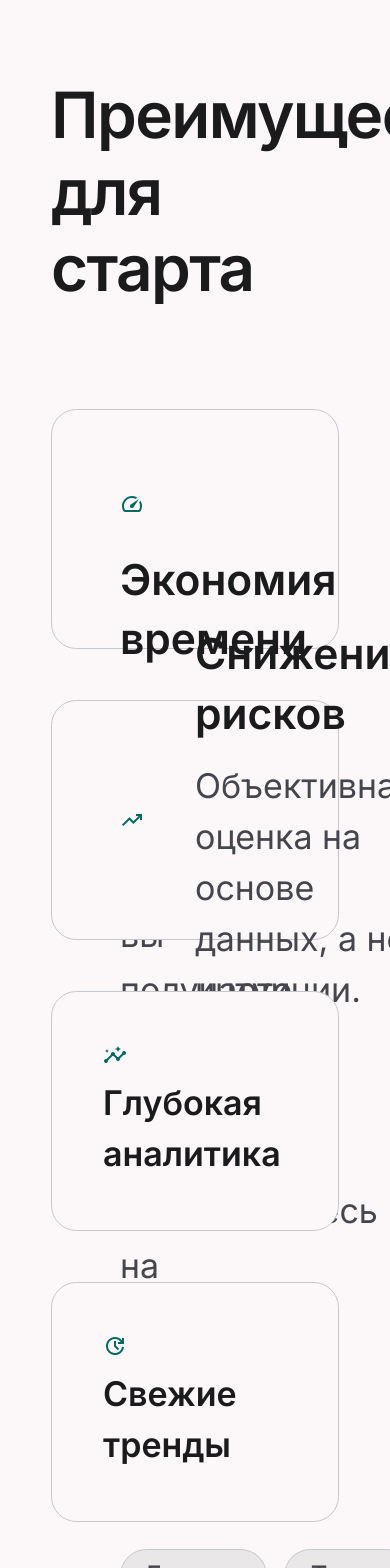
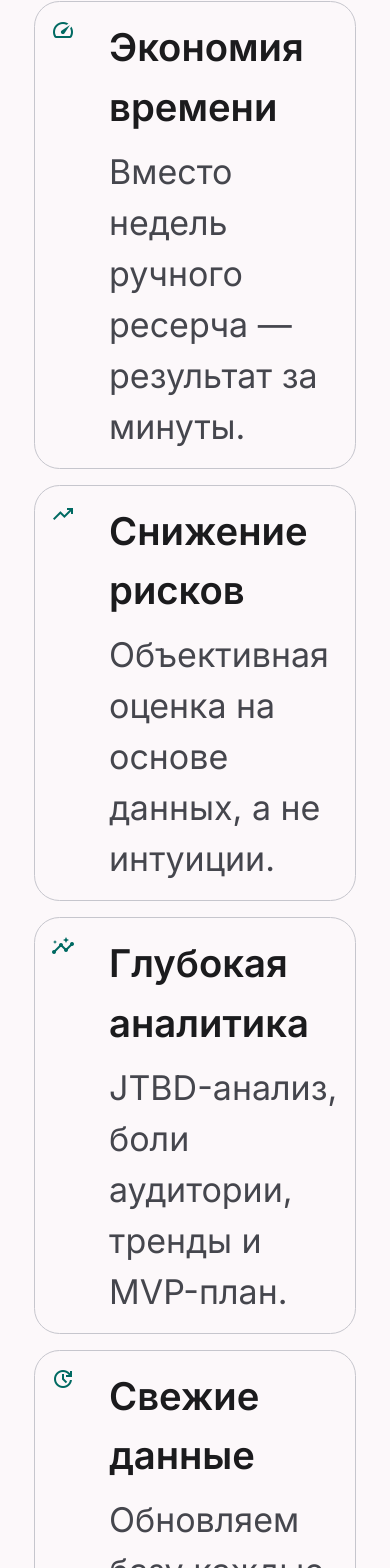
Before and after one commit to Nik-Maltcev/pikabu, a Vue app in the folder frontend/: page / in a window 390 px wide. Shown: the part 8930-10498 px from the top of the page. Built offline with nearby package versions, Linux system fonts and the light colour scheme; no server answers.

Commit message:
Simplify benefits section for mobile - no bento grid

```diff
--- a/frontend/src/pages/Landing.vue
+++ b/frontend/src/pages/Landing.vue
@@ -233,40 +233,37 @@ function goToApp() {
         </div>
       </section>
 
-      <!-- Benefits bento grid -->
-      <section class="max-w-7xl mx-auto px-6 py-24">
-        <h2 class="text-3xl font-semibold tracking-tight mb-12">Преимущества для старта</h2>
-        <div class="grid grid-cols-1 lg:grid-cols-4 gap-6 auto-rows-[240px]">
-          <!-- Large -->
-          <div class="lg:col-span-2 lg:row-span-2 bg-[#fcf8fa] p-8 border border-[#c6c6cd] rounded-xl flex flex-col justify-between">
+      <!-- Benefits -->
+      <section class="max-w-7xl mx-auto px-4 md:px-6 py-[40px] md:py-24">
+        <h2 class="text-2xl md:text-3xl font-semibold tracking-tight mb-[20px] md:mb-12">Преимущества</h2>
+        <div class="grid grid-cols-1 lg:grid-cols-2 gap-[16px] md:gap-6">
+          <div class="bg-[#fcf8fa] p-[16px] md:p-8 border border-[#c6c6cd] rounded-xl flex items-start gap-4">
+            <span class="material-symbols-outlined text-3xl text-[#006a62] shrink-0">speed</span>
             <div>
-              <span class="material-symbols-outlined text-4xl text-[#006a62] mb-4">speed</span>
-              <h3 class="text-xl font-semibold mb-2">Экономия времени</h3>
-              <p class="text-base text-[#45464d] leading-relaxed">
-                Вместо недель ручного ресерча вы получаете результат за минуты. Фокусируйтесь на продукте, а не на поиске данных.
-              </p>
-            </div>
-            <div class="mt-4 flex gap-2">
-              <span class="bg-[#eae7e9] text-[#45464d] px-3 py-1 rounded-full text-xs font-medium border border-[#c6c6cd]">Быстро</span>
-              <span class="bg-[#eae7e9] text-[#45464d] px-3 py-1 rounded-full text-xs font-medium border border-[#c6c6cd]">Точно</span>
+              <h3 class="text-lg md:text-xl font-semibold mb-1">Экономия времени</h3>
+              <p class="text-base text-[#45464d]">Вместо недель ручного ресерча — результат за минуты.</p>
             </div>
           </div>
-          <!-- Medium -->
-          <div class="lg:col-span-2 bg-[#fcf8fa] p-8 border border-[#c6c6cd] rounded-xl flex items-center gap-6">
-            <span class="material-symbols-outlined text-4xl text-[#006a62] shrink-0">trending_up</span>
+          <div class="bg-[#fcf8fa] p-[16px] md:p-8 border border-[#c6c6cd] rounded-xl flex items-start gap-4">
+            <span class="material-symbols-outlined text-3xl text-[#006a62] shrink-0">trending_up</span>
             <div>
-              <h3 class="text-xl font-semibold mb-2">Снижение рисков</h3>
+              <h3 class="text-lg md:text-xl font-semibold mb-1">Снижение рисков</h3>
               <p class="text-base text-[#45464d]">Объективная оценка на основе данных, а не интуиции.</p>
             </div>
           </div>
-          <!-- Small -->
-          <div class="bg-[#fcf8fa] p-6 border border-[#c6c6cd] rounded-xl flex flex-col justify-between">
-            <span class="material-symbols-outlined text-3xl text-[#006a62]">insights</span>
-            <h3 class="text-base font-semibold">Глубокая аналитика</h3>
+          <div class="bg-[#fcf8fa] p-[16px] md:p-8 border border-[#c6c6cd] rounded-xl flex items-start gap-4">
+            <span class="material-symbols-outlined text-3xl text-[#006a62] shrink-0">insights</span>
+            <div>
+              <h3 class="text-lg md:text-xl font-semibold mb-1">Глубокая аналитика</h3>
+              <p class="text-base text-[#45464d]">JTBD-анализ, боли аудитории, тренды и MVP-план.</p>
+            </div>
           </div>
-          <div class="bg-[#fcf8fa] p-6 border border-[#c6c6cd] rounded-xl flex flex-col justify-between">
-            <span class="material-symbols-outlined text-3xl text-[#006a62]">update</span>
-            <h3 class="text-base font-semibold">Свежие тренды</h3>
+          <div class="bg-[#fcf8fa] p-[16px] md:p-8 border border-[#c6c6cd] rounded-xl flex items-start gap-4">
+            <span class="material-symbols-outlined text-3xl text-[#006a62] shrink-0">update</span>
+            <div>
+              <h3 class="text-lg md:text-xl font-semibold mb-1">Свежие данные</h3>
+              <p class="text-base text-[#45464d]">Обновляем базу каждые 3 дня — всегда актуальная картина.</p>
+            </div>
           </div>
         </div>
       </section>
```
